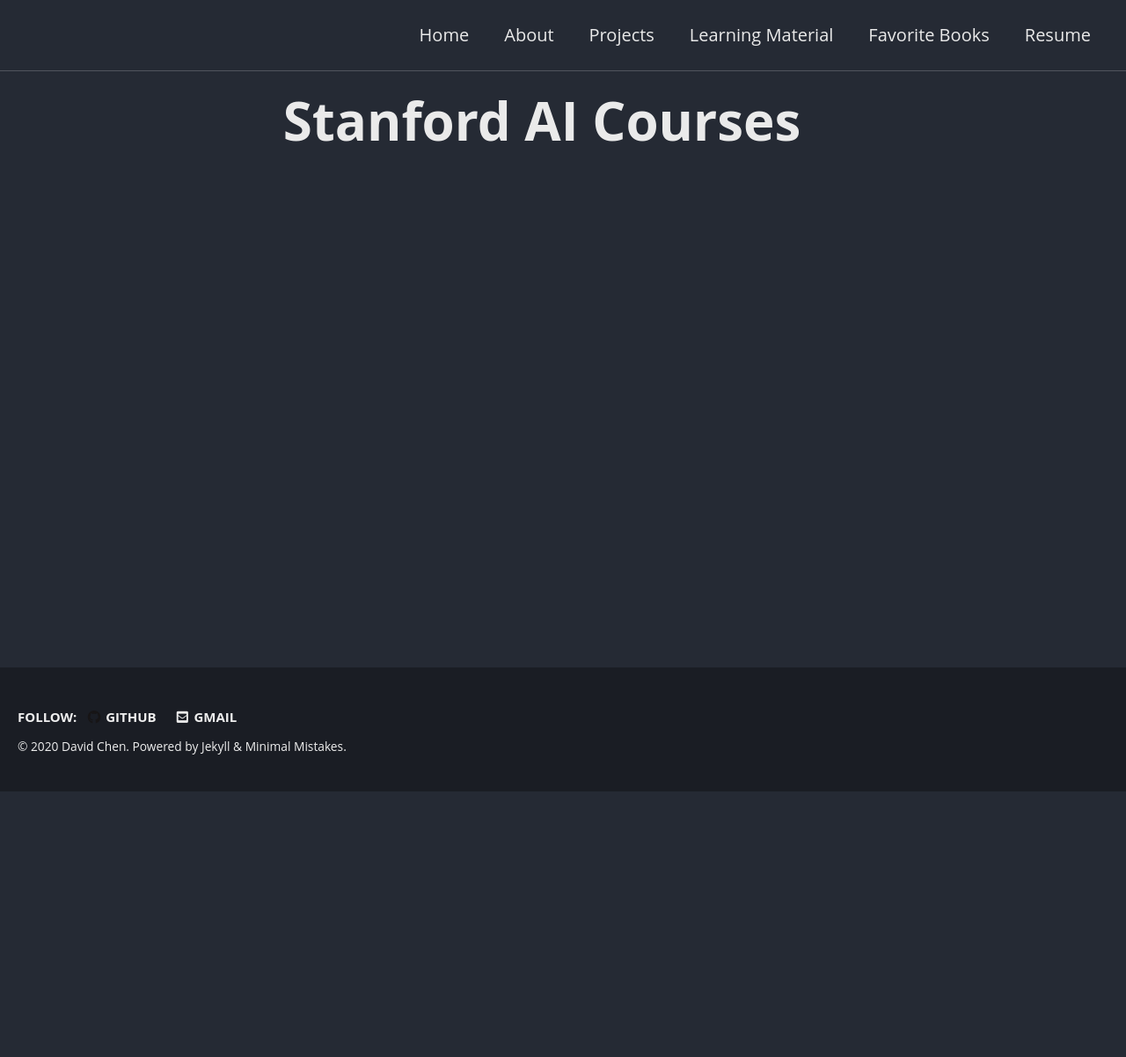
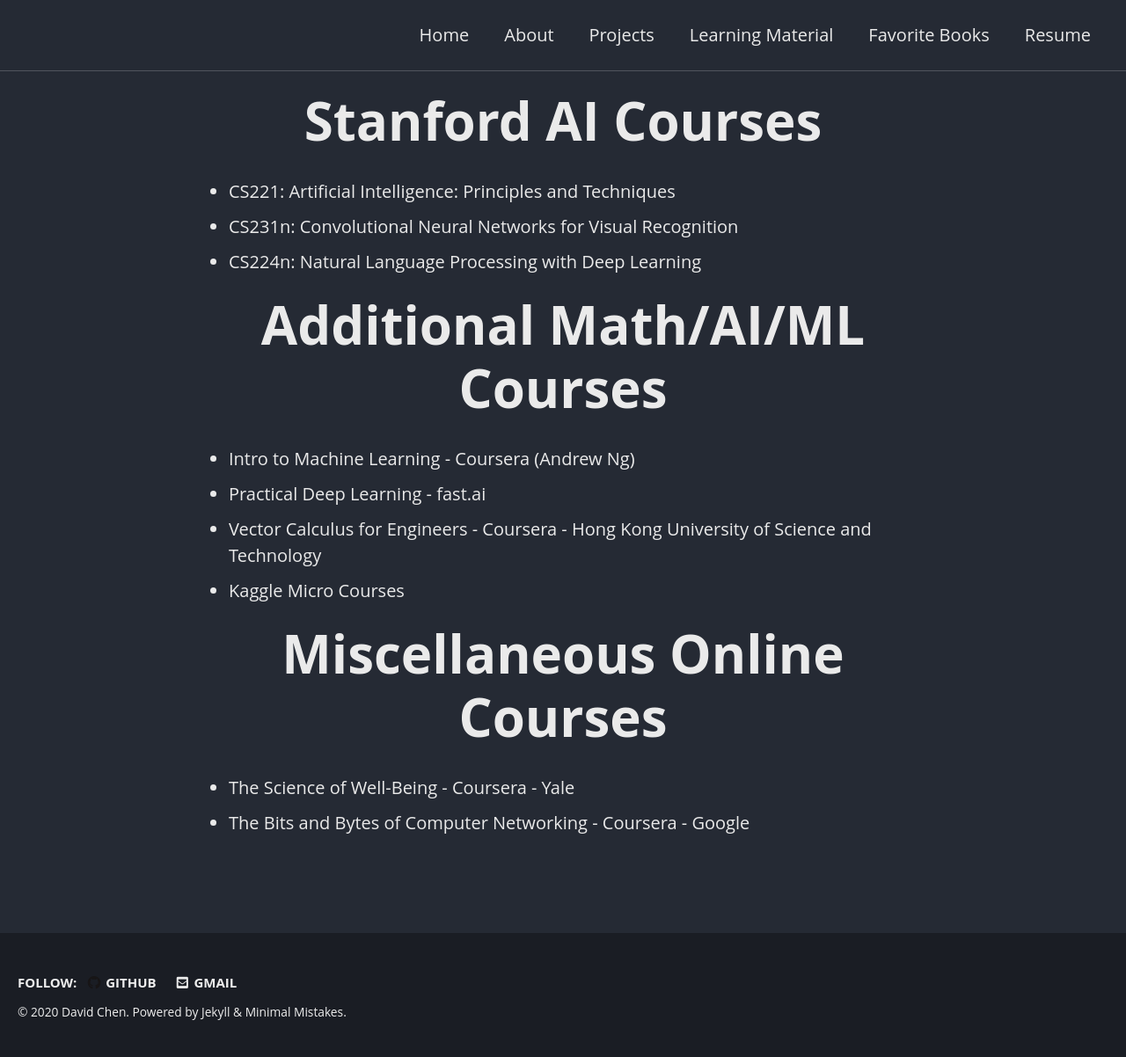
Before and after one commit to dchen327/dchen327.github.io, a Jekyll site: the page built from learning-material.md, in a window 1280 px wide. Shown: the whole page at 88% size. Built offline with Jekyll 4.4.1, drawn with Linux system fonts in a browser that asks for light colours; cached includes are drawn as plain includes; before the commit the page ends 900 px from its top, so only the background shows below that.

Commit message:
add online courses

```diff
--- a/learning-material.md
+++ b/learning-material.md
@@ -2,4 +2,17 @@
 layout: single
 ---
 
-<h1 id="Stanford-AI" style="font-size: 3em; text-align: center">Stanford AI Courses</h1>
+<h1 style="font-size: 3em; text-align: center">Stanford AI Courses</h1>
+- CS221: Artificial Intelligence: Principles and Techniques
+- CS231n: Convolutional Neural Networks for Visual Recognition
+- CS224n: Natural Language Processing with Deep Learning
+
+<h1 style="font-size: 3em; text-align: center">Additional Math/AI/ML Courses</h1>
+- Intro to Machine Learning - Coursera (Andrew Ng)
+- Practical Deep Learning - fast.ai
+- Vector Calculus for Engineers - Coursera - Hong Kong University of Science and Technology
+- Kaggle Micro Courses
+
+<h1 style="font-size: 3em; text-align: center">Miscellaneous Online Courses</h1>
+- The Science of Well-Being - Coursera - Yale
+- The Bits and Bytes of Computer Networking - Coursera - Google
```
